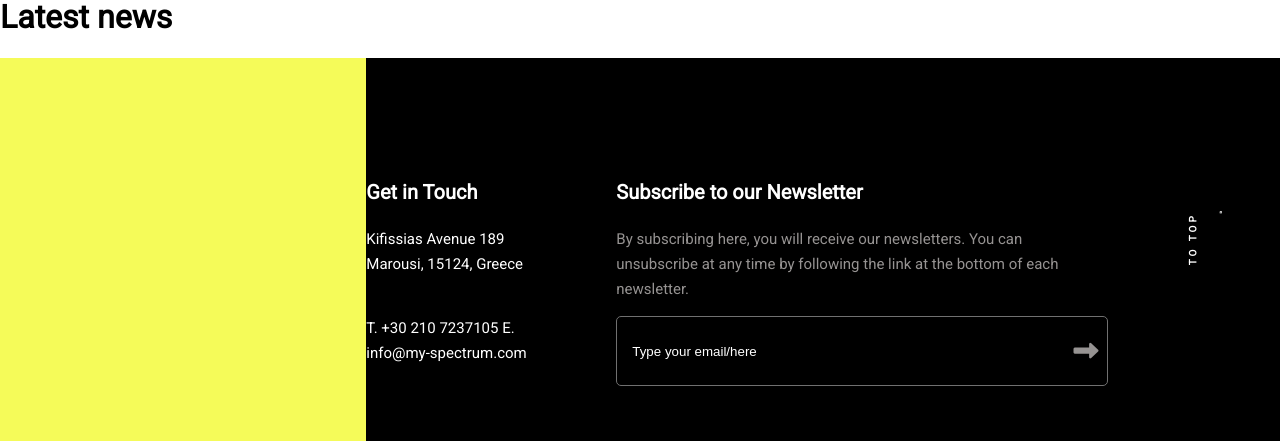
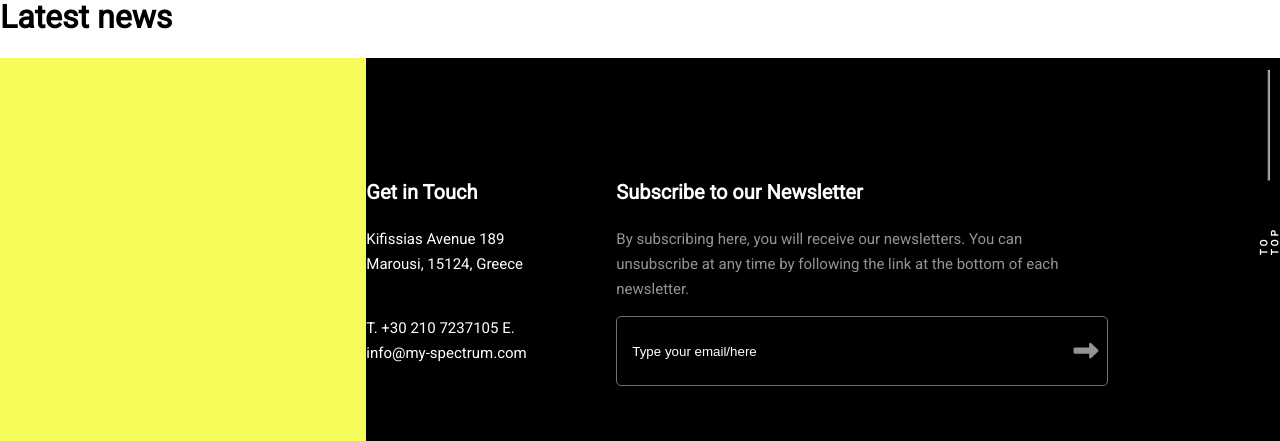
Before and after one commit to tinhuynh0992/my-spectrum, a Vue app: page / in a window 1280 px wide. Shown: the part 1696-2137 px from the top of the page. Built offline with nearby package versions, Linux system fonts and the light colour scheme.

Commit message:
update footer

```diff
--- a/src/components/footer/ms-footer.vue
+++ b/src/components/footer/ms-footer.vue
@@ -27,8 +27,8 @@
         </div>
       </div>
       <div class="ms-container-bottom-right">
-        <a href="#" >TO TOP</a>
-        <hr class="new1">
+        <a href="#app" >TO TOP</a>
+        <hr class="ms-container-bottom-right-line">
       </div>
 
     </div>
@@ -172,10 +172,11 @@
     -o-transform: rotate(-90deg);
     display: flex;
     align-items: center;
+    padding-left: 146px;
+    margin-right: -80px;
+    padding-top: 60px;
   }
   .ms-container-bottom-right a{
-    margin-left: 65px;
-    height: 68px;
     font-family: Roboto;
     font-size: 10px;
     font-weight: bold;
@@ -186,5 +187,10 @@
     text-align: left;
     color: #fff;
     text-decoration: none;
+    padding-right: 30px;
+  }
+  .ms-container-bottom-right-line{
+    width: 125px;
+    margin-right: -70px;
   }
 </style>
```
